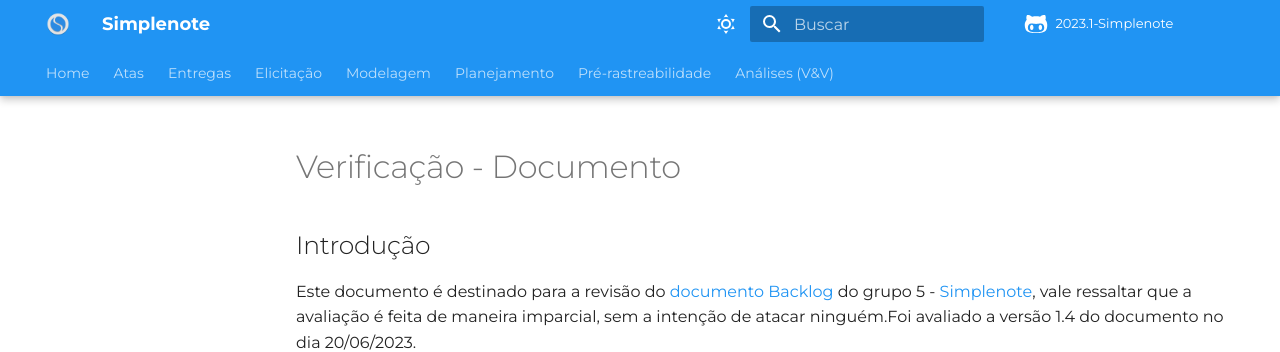
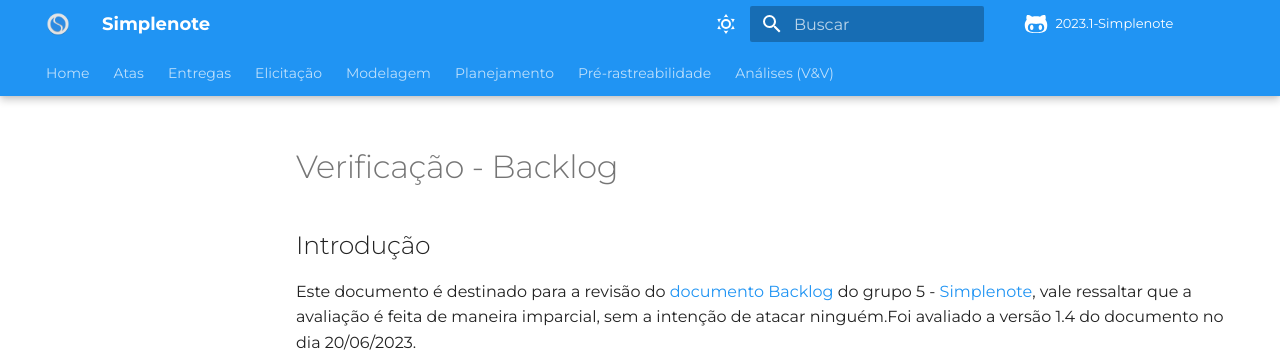
Before and after one commit to Requisitos-de-Software/2023.1-Simplenote, an MkDocs documentation site: the page built from docs/Analise-Grupo5/Modelagem/backlog.md, in a window 1280 px wide and 900 px high. Shown: the top 352 px of the window. Built offline with MkDocs 1.6.1 and Material for MkDocs 9.7.7, drawn with Linux system fonts in a browser that asks for light colours; some web fonts are replaced; comment, search, counter and statistics services are not loaded.

Commit message:
Update backlog.md

```diff
--- a/docs/Analise-Grupo5/Modelagem/backlog.md
+++ b/docs/Analise-Grupo5/Modelagem/backlog.md
@@ -1,4 +1,4 @@
-# Verificação - Documento
+# Verificação - Backlog
 
 ## Introdução
 
```
